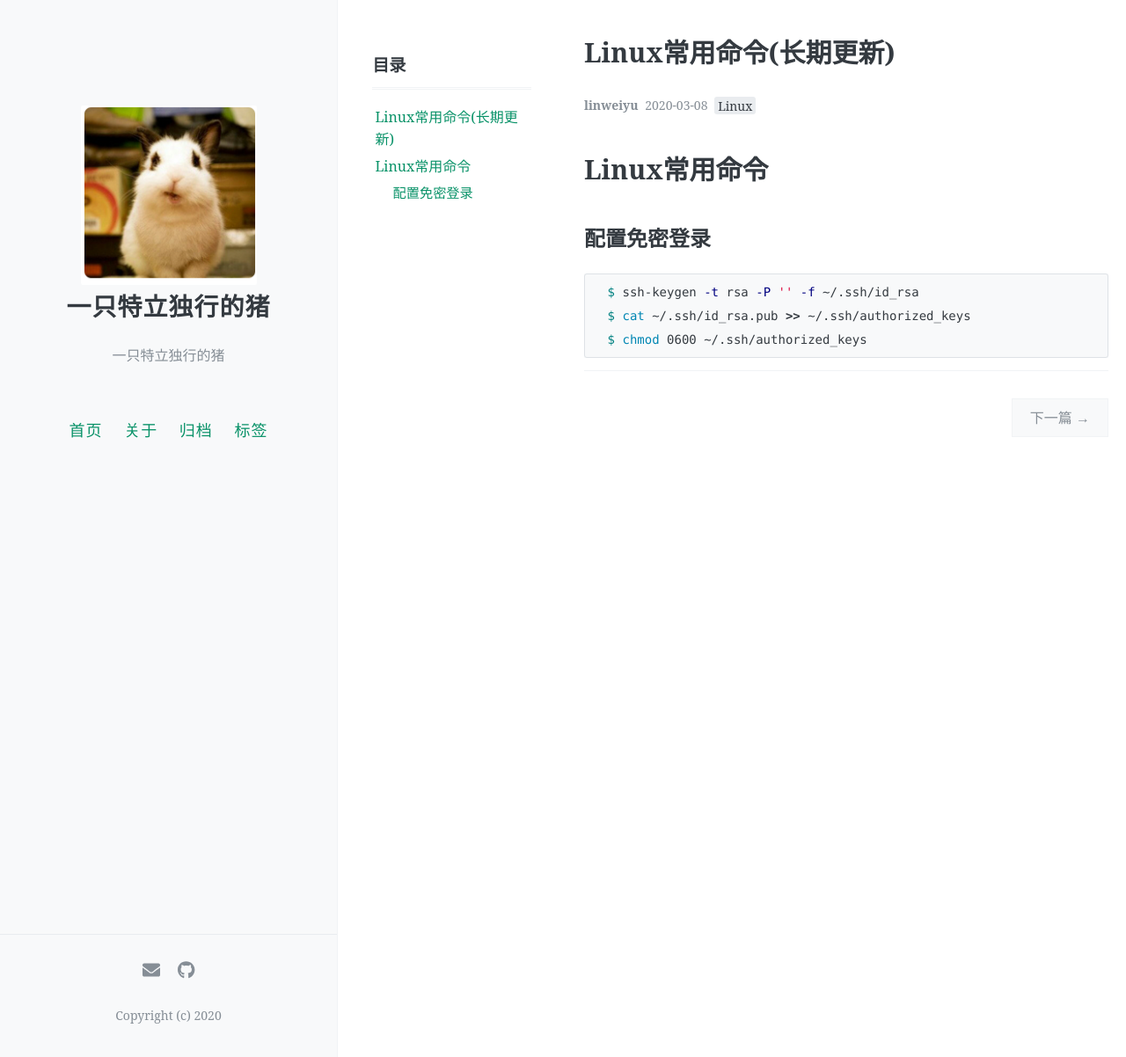
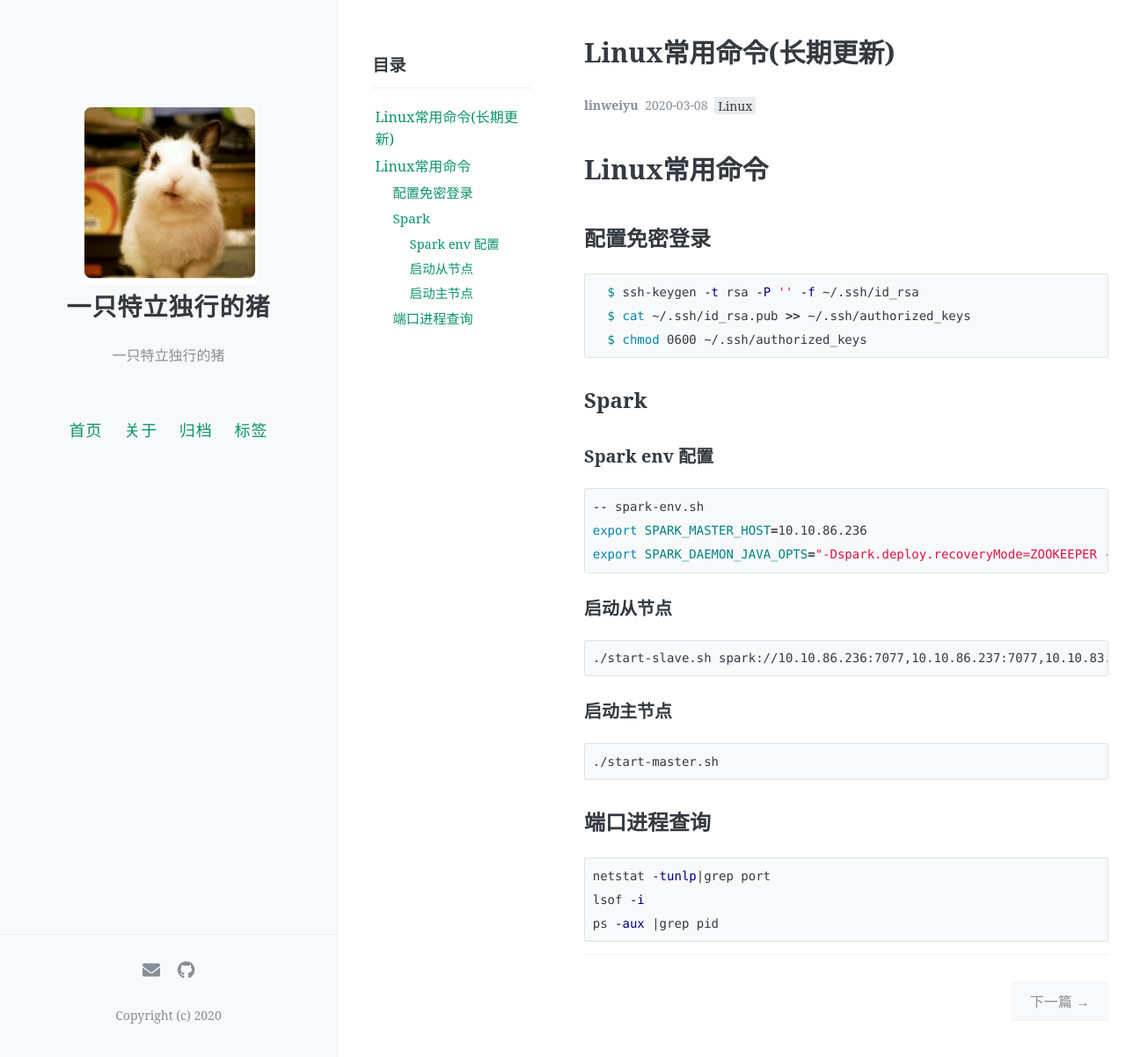
Before and after one commit to linweiyu/linweiyu.github.io, a Jekyll site: the page built from _posts/Linux/2020-03-08-linux-common-cmd.md, in a window 1280 px wide and 1202 px high. Shown: the whole window at 88% size. Built offline with Jekyll 4.4.1, drawn with Linux system fonts in a browser that asks for light colours; comment, search, counter and statistics services are not loaded.

Commit message:
linux update

````diff
--- a/_posts/Linux/2020-03-08-linux-common-cmd.md
+++ b/_posts/Linux/2020-03-08-linux-common-cmd.md
@@ -19,3 +19,35 @@ pinned: true
   $ cat ~/.ssh/id_rsa.pub >> ~/.ssh/authorized_keys
   $ chmod 0600 ~/.ssh/authorized_keys
 ```
+
+
+
+## Spark
+
+### Spark env 配置
+
+```shell
+-- spark-env.sh
+export SPARK_MASTER_HOST=10.10.86.236
+export SPARK_DAEMON_JAVA_OPTS="-Dspark.deploy.recoveryMode=ZOOKEEPER -Dspark.deploy.zookeeper.url=10.0.83.99:2181,10.10.86.236:2181,10.10.86.237:2181 -Dspark.deploy.zookeeper.dir=/home/spark/spark"
+```
+
+### 启动从节点
+
+```shell
+./start-slave.sh spark://10.10.86.236:7077,10.10.86.237:7077,10.10.83.99:7077
+```
+
+### 启动主节点
+
+```shell
+./start-master.sh
+```
+
+## 端口进程查询
+
+```shell
+netstat -tunlp|grep port
+lsof -i
+ps -aux |grep pid
+```
````
